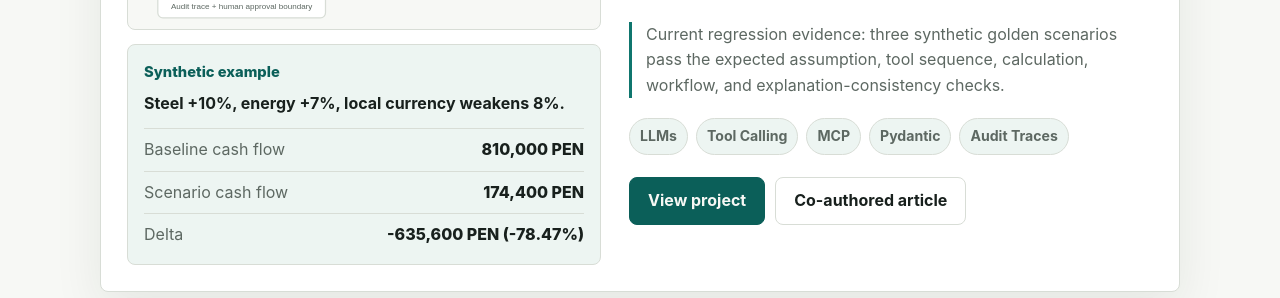
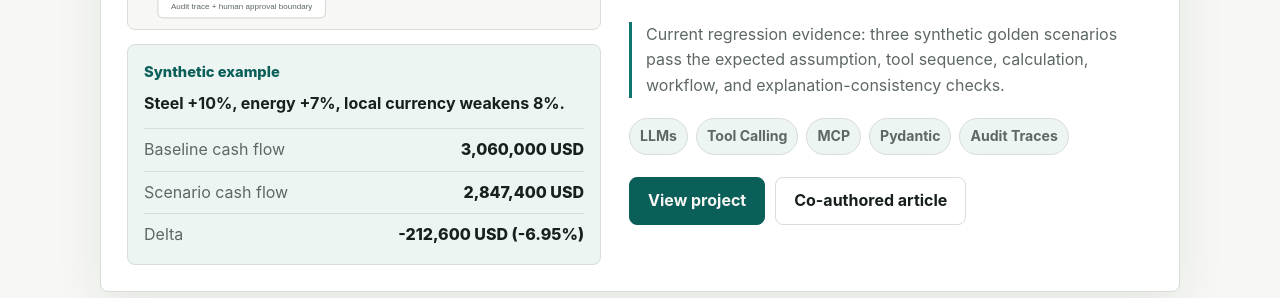
Before and after one commit to caner34/caner34.github.io, a plain HTML site: page index.html in a window 1280 px wide. Shown: the part 2480-2778 px from the top of the page. Drawn offline with Linux system fonts and the light colour scheme.

Commit message:
docs: use USD in synthetic scenario example

```diff
--- a/index.html
+++ b/index.html
@@ -200,9 +200,9 @@
                   Steel +10%, energy +7%, local currency weakens 8%.
                 </p>
                 <dl>
-                  <div><dt>Baseline cash flow</dt><dd>810,000 PEN</dd></div>
-                  <div><dt>Scenario cash flow</dt><dd>174,400 PEN</dd></div>
-                  <div><dt>Delta</dt><dd>-635,600 PEN (-78.47%)</dd></div>
+                  <div><dt>Baseline cash flow</dt><dd>3,060,000 USD</dd></div>
+                  <div><dt>Scenario cash flow</dt><dd>2,847,400 USD</dd></div>
+                  <div><dt>Delta</dt><dd>-212,600 USD (-6.95%)</dd></div>
                 </dl>
               </div>
             </div>
```
